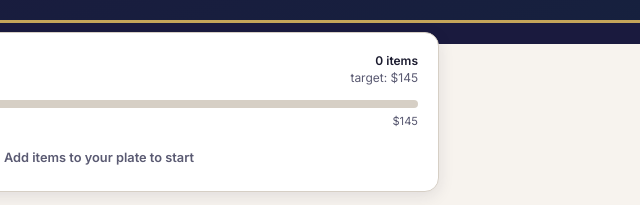
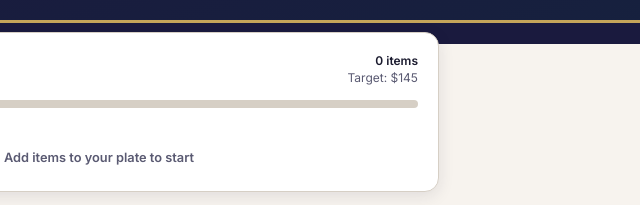
Before and after one commit to DanielaP0nce/nordic-buffet-calculator, a plain HTML site: page index.html in a window 1280 px wide. Shown: the part 264-469 px from the top of the page, 541-1181 px from the left. Drawn offline with nearby package versions, Linux system fonts and the light colour scheme.

Commit message:
fix: capitalize Target label and remove duplicate $145 in scoreboard
- Capitalize "target: $145" to "Target: $145"
- Remove redundant $145 label below progress bar since it's already shown above

```diff
--- a/index.html
+++ b/index.html
@@ -708,13 +708,12 @@
         <div class="scoreboard-total" id="total">$0</div>
         <div class="scoreboard-meta">
           <div class="scoreboard-items" id="itemCount">0 items</div>
-          <div>target: $145</div>
+          <div>Target: $145</div>
         </div>
       </div>
       <div class="progress-bar"><div class="progress-fill" id="progress"></div></div>
       <div class="progress-labels">
         <span id="progressLabel">0%</span>
-        <span>$145</span>
       </div>
       <div class="verdict empty" id="verdict">Add items to your plate to start</div>
     </div>
```
